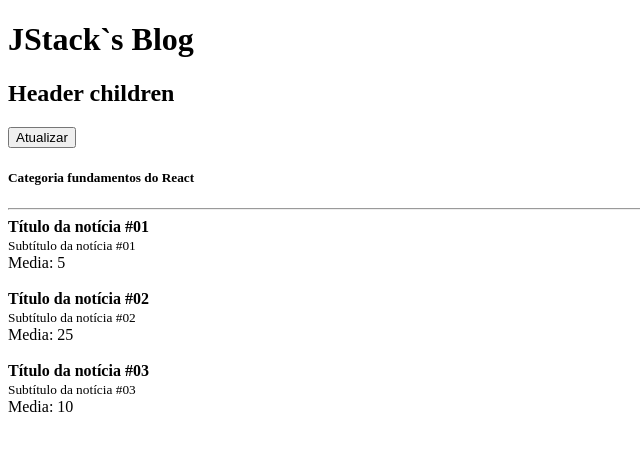
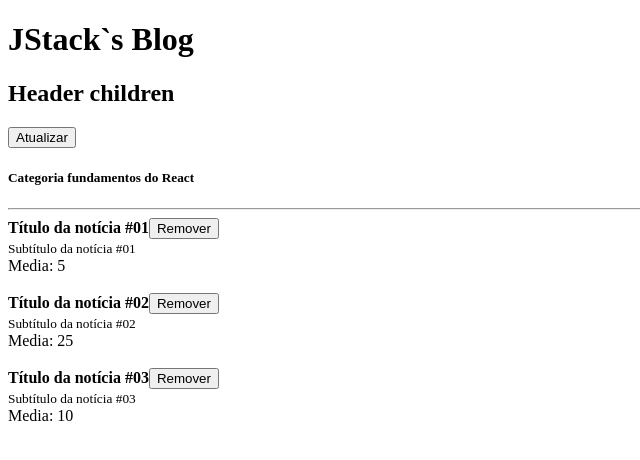
Before and after one commit to brunosansp/react-fundamentos, a React app: page / in a window 1280 px wide. Shown: the top 460 px of the page, without its empty margins (0-640 px from the left). Built offline with nearby package versions, Linux system fonts and the light colour scheme; the HTML template or start-up script is replaced by a standard one.

Commit message:
implements callback function by props to remove post by id

```diff
--- a/src/App.js
+++ b/src/App.js
@@ -22,8 +22,15 @@ function App() {
           title: `Título da notícia #${prevState.length + 1}`,
           subtitle: `Subtítulo da notícia #${prevState.length + 1}`
         }
-      ])
-    }, 2000)
+      ]);
+    }, 2000);
+  }
+
+  function handleRemovePost(postId) {
+    console.log('Remover post', postId);
+    setPosts((prevState) =>
+      prevState.filter(post => post.id !== postId)
+    );
   }
 
   return (
@@ -39,9 +46,12 @@ function App() {
 
       {posts.map(post => (
         <Post
+          // Sempre que precisarmos renderizar uma lista é necessário passar uma key, é uma propriedade que o React já tem
           key={post.id}
+          onRemove={handleRemovePost}
           likes={post.likes}
           post={{
+            id: post.id,
             title: post.title,
             subtitle: post.subtitle
           }}
--- a/src/Post.js
+++ b/src/Post.js
@@ -6,6 +6,7 @@ export default function Post(props) {
     <>
       <article>
         <strong>{props.post.title}</strong>
+        <button onClick={() => props.onRemove(props.post.id)}>Remover</button>
         <br />
         <small>{props.post.subtitle}</small>
         <br />
@@ -18,7 +19,9 @@ export default function Post(props) {
 
 Post.propTypes = {
   likes: PropTypes.number.isRequired,
+  onRemove: PropTypes.func.isRequired,
   post: PropTypes.shape({
+    id: PropTypes.number.isRequired,
     title: PropTypes.string.isRequired,
     subtitle: PropTypes.string.isRequired,
   }).isRequired,
```
